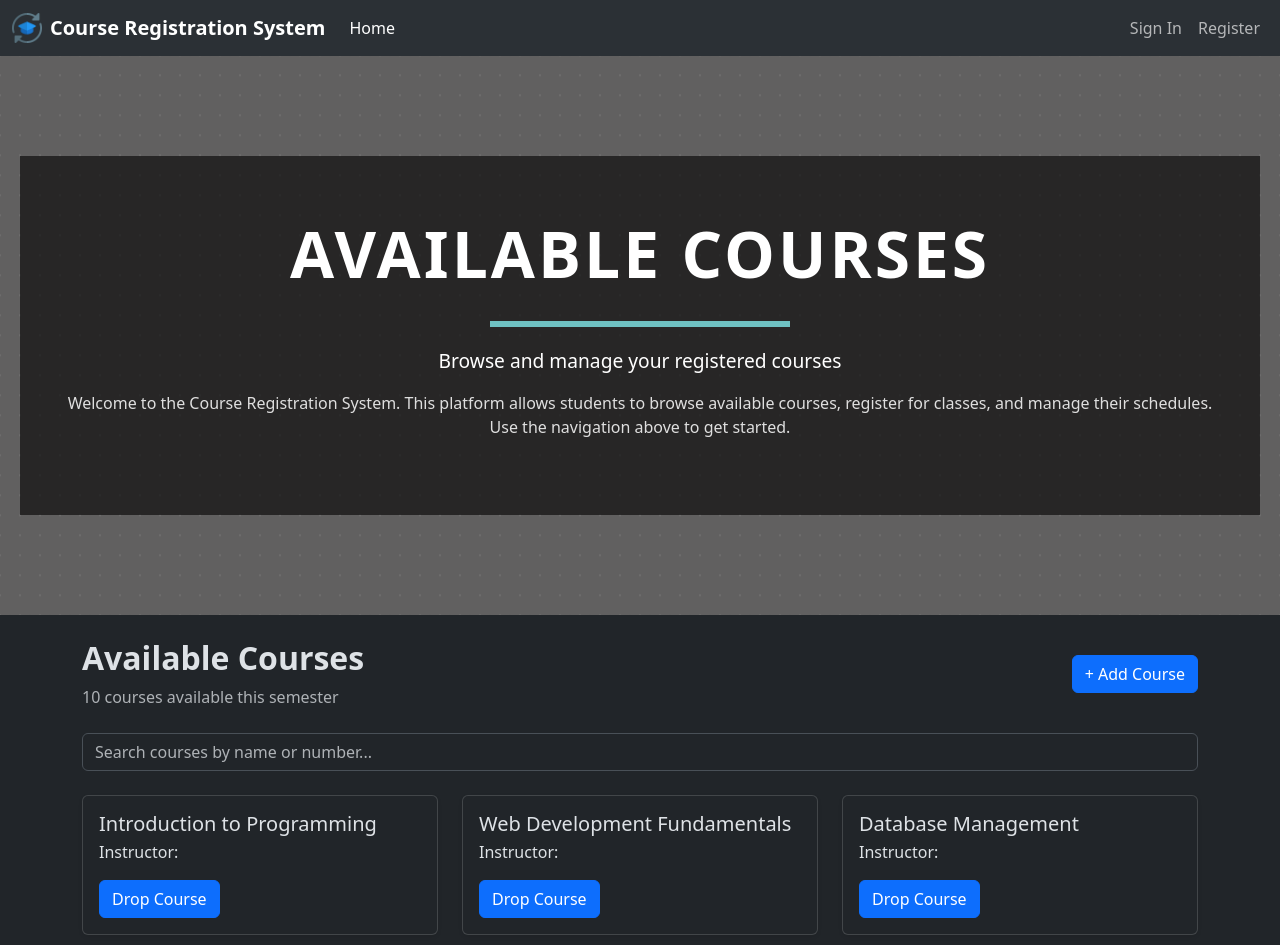
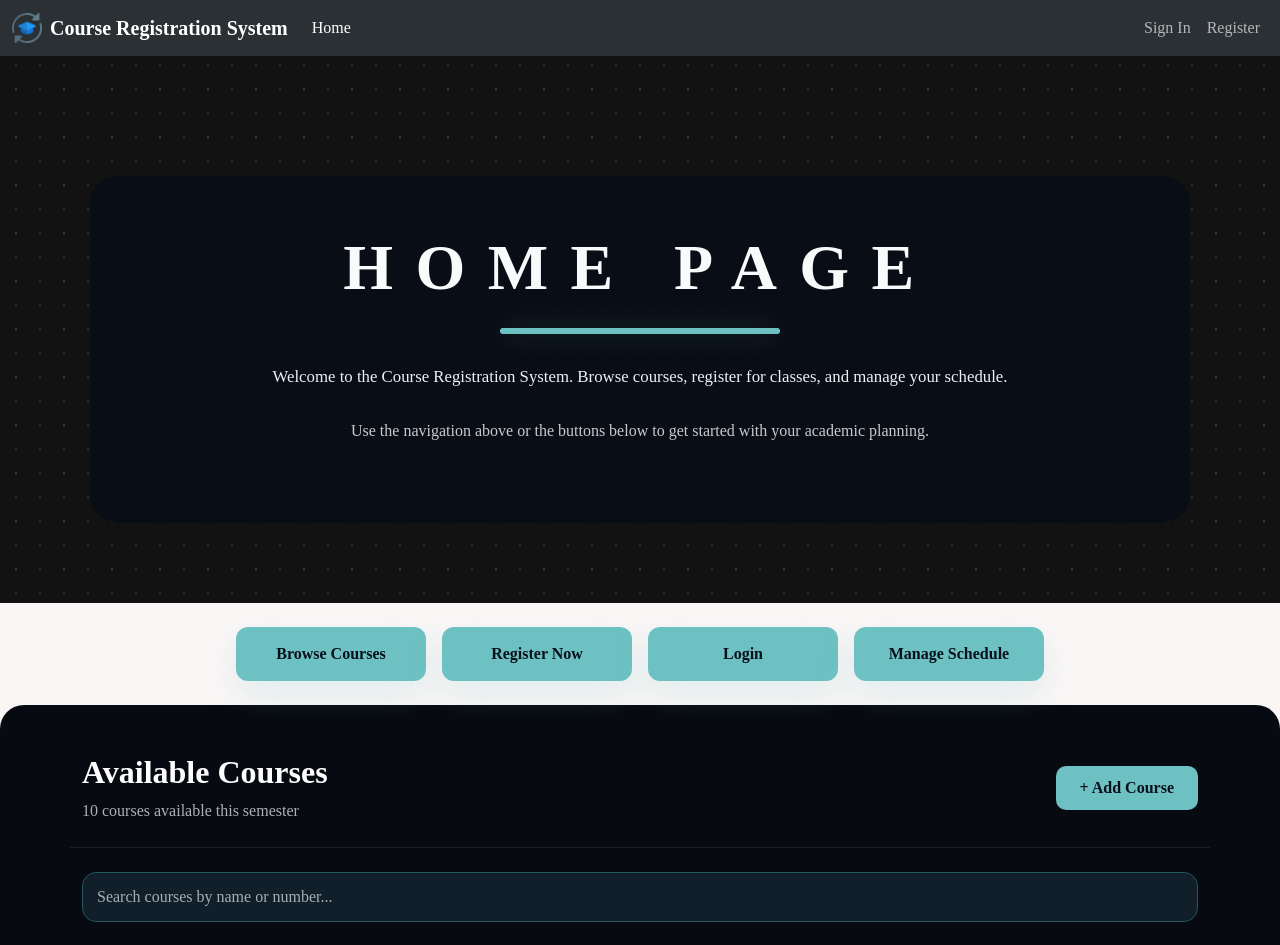
Before and after one commit to pdavis89/SDEV_255_Final_Project_Group2, a React (Vite) app in the folder client/: page /SDEV_255_Final_Project_Group2/ in a window 1280 px wide. Shown: the top 945 px of the page. Built offline with nearby package versions, Linux system fonts and the light colour scheme.

Commit message:
Fixed the design of the application by updating the CSS and modifying the components to match the new design specifications. This includes changes to the layout, colors, and typography to enhance the user experience and make the application more visually appealing.

```diff
--- a/client/src/App.css
+++ b/client/src/App.css
@@ -38,56 +38,81 @@
 
 
 .hero-container {
-
-  background-color: #616060;
-  background-image: radial-gradient(rgba(255, 255, 255, 0.08) 1px, transparent 1px);
-
-  background-size: 20px 20px;
+  background-color: #121212;
+  background-image:
+    radial-gradient(circle, rgba(255,255,255,0.12) 1px, transparent 1px),
+    radial-gradient(circle, rgba(255,255,255,0.06) 1px, transparent 1px);
+  background-size: 24px 24px, 48px 48px;
   background-position: center;
-  padding: 100px 20px;
-  color: white;
+  padding: 120px 20px 80px;
+  color: #f8fafc;
   text-align: center;
   position: relative;
 }
 
 .hero-overlay {
-  background-color: rgba(0, 0, 0, 0.6);
-  padding: 60px 20px;
+  background: rgba(8, 12, 22, 0.86);
+  padding: 60px 30px;
   text-align: center;
-
+  border-radius: 28px;
+  margin: 0 auto;
   display: flex;
   flex-direction: column;
   align-items: center;
+  max-width: 1100px;
 }
 
 .hero-title {
-  font-size: 4rem;
-  font-weight: 700;
-  letter-spacing: 3px;
+  font-size: clamp(3rem, 5vw, 5rem);
+  font-weight: 800;
+  letter-spacing: 0.35em;
   text-transform: uppercase;
+  margin: 0;
+  line-height: 1;
 }
 
-
-
 .hero-divider {
-  width: 300px;
+  width: 280px;
   height: 6px;
   background-color: #6ec1c2;
-  margin: 20px auto;
+  margin: 28px auto;
+  border-radius: 999px;
+  box-shadow: 0 0 30px rgba(110, 193, 194, 0.28);
 }
 
 .hero-subtitle {
-  font-size: 1.2rem;
-  max-width: 800px;
+  font-size: 1.05rem;
+  max-width: 780px;
   margin: 0 auto;
+  color: #edf2f7;
+  line-height: 1.8;
 }
 
 .hero-subtext {
-  margin-top: 15px;
+  margin-top: 24px;
   font-size: 1rem;
-  opacity: 0.85;
+  max-width: 760px;
+  color: rgba(255,255,255,0.78);
+  line-height: 1.9;
 }
 
+.home-cta-row .btn {
+  min-width: 190px;
+  padding: 0.95rem 1.5rem;
+  border-radius: 12px;
+  font-size: 1rem;
+}
+
+.home-cta-row .btn-teal {
+  color: #08101c;
+  box-shadow: 0 14px 35px rgba(110, 193, 194, 0.18);
+}
+
+.home-cta-row .btn-teal:hover,
+.home-cta-row .btn-teal:focus {
+  background-color: #4a9c9b;
+  color: #fff;
+}
 
 body {
   background-color: #faf6f6;
@@ -129,6 +154,74 @@ body {
   box-shadow: 0 4px 20px rgba(0, 0, 0, 0.5);
 }
 
+.course-form-page {
+  min-height: calc(100vh - 80px);
+  background: linear-gradient(180deg, #faf6f6 0%, #f2eeeb 100%);
+}
+
+.course-form-page .form-card {
+  background: #ffffff;
+  border: 1px solid rgba(15, 23, 42, 0.08);
+  border-radius: 24px;
+  box-shadow: 0 24px 80px rgba(15, 23, 42, 0.08);
+  padding: 32px;
+}
+
+.course-form-page h1 {
+  font-size: 2.5rem;
+  letter-spacing: 0.03em;
+}
+
+.course-form-page .form-label {
+  font-weight: 600;
+  color: #343a40;
+}
+
+.course-form-page .form-control {
+  background-color: #f7f6f5;
+  border: 1px solid #d9d9db;
+  border-radius: 14px;
+  color: #131a2a;
+  padding: 14px 16px;
+}
+
+.course-form-page .form-control:focus {
+  border-color: #6ec1c2;
+  box-shadow: 0 0 0 0.2rem rgba(110, 193, 194, 0.18);
+}
+
+.course-form-page .form-control::placeholder {
+  color: #8b95a1;
+}
+
+.course-form-page .btn-primary {
+  background-color: #6ec1c2;
+  border-color: #6ec1c2;
+  color: #111;
+}
+
+.course-form-page .btn-primary:hover,
+.course-form-page .btn-primary:focus {
+  background-color: #58a9aa;
+  border-color: #58a9aa;
+}
+
+.course-form-page .btn-outline-secondary {
+  border-color: #d2d7df;
+  color: #4f5667;
+  background-color: #ffffff;
+}
+
+.course-form-page .btn-outline-secondary:hover,
+.course-form-page .btn-outline-secondary:focus {
+  background-color: #f4f5f7;
+  color: #111;
+}
+
+.course-form-page .alert {
+  border-radius: 14px;
+}
+
 /* Title inside card */
 .CourseCard h5 {
   font-weight: 600;
@@ -152,35 +245,92 @@ body {
 
 
 .course-search {
-  background-color: #1e1e1e;
-  border: 1px solid #333;
-  color: white;
-  padding: 10px;
-  border-radius: 6px;
+  background-color: #111f2b;
+  border: 1px solid #25585f;
+  color: #f8fafc;
+  padding: 12px 14px;
+  border-radius: 14px;
   width: 100%;
 }
 
 .course-search::placeholder {
-  color: #aaa;
+  color: rgba(248, 250, 252, 0.65);
 }
 
-.btn-primary {
-  background-color: #60b5b5
+.home-content {
+  background-color: #070a10;
+  padding-top: 1rem;
+  padding-bottom: 2rem;
+  margin: 0 0 2rem;
+  border-radius: 24px;
+}
+
+.home-header-section {
+  border-bottom: 1px solid rgba(255, 255, 255, 0.08);
+  padding-bottom: 1.5rem;
+}
+
+.home-header-section .text-white-60 {
+  color: rgba(255, 255, 255, 0.68);
+}
+
+.home-content .text-muted {
+  color: rgba(255, 255, 255, 0.62) !important;
+}
+
+.text-white-70 {
+  color: rgba(255, 255, 255, 0.72) !important;
+}
+
+.course-card-theme {
+  background-color: #0f151d;
+  border: 1px solid rgba(255, 255, 255, 0.08);
+  border-radius: 18px;
+}
+
+.course-card-theme .card-body {
+  padding: 1.5rem;
+}
+
+.course-card-theme .card-title,
+.course-card-theme .card-subtitle,
+.course-card-theme .card-text {
+  color: rgba(255, 255, 255, 0.92);
+}
+
+.course-card-theme .card-subtitle,
+.course-card-theme .card-text {
+  color: rgba(255, 255, 255, 0.72);
+}
+
+.btn-drop {
+  background-color: #6ec1c2;
+  color: #08101c;
+  border: none;
+  font-weight: 600;
+  padding: 10px 18px;
+  border-radius: 10px;
+}
+
+.btn-drop:hover {
+  background-color: #58a9aa;
 }
 
 .btn-teal {
   background-color: #6ec1c2;
-  color: black;
+  color: #08101c;
   border: none;
   font-weight: 600;
-  padding: 8px 16px;
-  border-radius: 6px;
+  padding: 10px 18px;
+  border-radius: 10px;
 }
 
-.btn-teal:hover {
+.btn-teal:hover,
+.btn-teal:focus {
   background-color: #58a9aa;
-  color: black;
+  color: #08101c;
 }
+
 .login-page {
   background-color: #63a9a9;
   min-height: 100vh;
--- a/client/src/components/CourseCard.jsx
+++ b/client/src/components/CourseCard.jsx
@@ -2,23 +2,22 @@ import { Card, Button } from 'react-bootstrap';
 
 function CourseCard({ course, onDrop }) {
   return (
-    <Card className="mb-3 shadow-sm">
+    <Card className="mb-3 shadow-sm course-card-theme">
       <Card.Body>
-        <Card.Title>{course.name}</Card.Title>
-        <Card.Subtitle className="mb-2 text-muted">
+        <Card.Title className="text-white">{course.name}</Card.Title>
+        <Card.Subtitle className="mb-2 text-muted text-white-60">
           {course.code}
         </Card.Subtitle>
-        <Card.Text>
+        <Card.Text className="text-white-70">
           Instructor: {course.instructor}
         </Card.Text>
 
         <Button
-  className="btn-drop"
-  onClick={() => onDrop && onDrop(course.id)}
->
-  Drop Course
-</Button>
-
+          className="btn-drop"
+          onClick={() => onDrop && onDrop(course.id)}
+        >
+          Drop Course
+        </Button>
       </Card.Body>
     </Card>
   );
--- a/client/src/components/Hero.jsx
+++ b/client/src/components/Hero.jsx
@@ -1,22 +1,15 @@
-export default function Hero({ title, subtitle }) {
+export default function Hero({ title, subtitle, subtext }) {
   return (
     <div className="hero-container">
       <div className="hero-overlay">
-
-
         <h1 className="hero-title">{title}</h1>
-
-
         <div className="hero-divider"></div>
-
         <p className="hero-subtitle">{subtitle}</p>
-
         <p className="hero-subtext">
-          Welcome to the Course Registration System. This platform allows students to browse available courses, register for classes, and manage their schedules.
-          <br />
-          Use the navigation above to get started.
+          {subtext ?? (
+            <>Welcome to the Course Registration System. This platform allows students to browse available courses, register for classes, and manage your schedules.</>
+          )}
         </p>
-
       </div>
     </div>
   );
--- a/client/src/components/SearchBar.jsx
+++ b/client/src/components/SearchBar.jsx
@@ -3,7 +3,7 @@ export default function SearchBar({ value, onChange }) {
     <div className="mb-4">
       <input
         type="search"
-        className="form-control"
+        className="form-control course-search"
         placeholder="Search courses by name or number..."
         value={value}
         onChange={e => onChange(e.target.value)}
--- a/client/src/main.jsx
+++ b/client/src/main.jsx
@@ -1,8 +1,8 @@
 import { StrictMode } from 'react'
 import { createRoot } from 'react-dom/client'
+import 'bootstrap/dist/css/bootstrap.min.css'
 import './index.css'
 import './App.css'
-import 'bootstrap/dist/css/bootstrap.min.css'
 import App from './App.jsx'
 
 createRoot(document.getElementById('root')).render(
--- a/client/src/pages/EditCoursePage.jsx
+++ b/client/src/pages/EditCoursePage.jsx
@@ -1,6 +1,7 @@
 import { useParams, useNavigate, Link } from 'react-router-dom';
 import { useCourses } from '../context/CoursesContext';
 import CourseForm from '../components/CourseForm';
+import Hero from '../components/Hero';
 
 export default function EditCoursePage() {
   const { id } = useParams();
@@ -29,9 +30,16 @@ export default function EditCoursePage() {
   }
 
   return (
-    <div className="container py-5">
+    <>
+      <Hero
+        title="Edit Course"
+        subtitle="Update the course details to keep your catalog accurate and complete."
+      />
+      <div className="course-form-page py-5">
+        <div className="container">
           <div className="row justify-content-center">
             <div className="col-lg-8">
+              <div className="form-card">
                 <h1 className="mb-1">Edit Course</h1>
                 <p className="text-muted mb-4">Update the course details below.</p>
 
@@ -44,5 +52,8 @@ export default function EditCoursePage() {
               </div>
             </div>
           </div>
+        </div>
+      </div>
+    </>
   );
 }
--- a/client/src/pages/HomePage.jsx
+++ b/client/src/pages/HomePage.jsx
@@ -23,32 +23,38 @@ export default function Courses() {
     <>
       {/* HERO (NEW DESIGN) */}
       <Hero
-        title="AVAILABLE COURSES"
-        subtitle="Browse and manage your registered courses"
+        title="HOME PAGE"
+        subtitle="Welcome to the Course Registration System. Browse courses, register for classes, and manage your schedule."
+        subtext="Use the navigation above or the buttons below to get started with your academic planning."
       />
 
-      {/* HEADER */}
-      <Container className="my-4">
+      <div className="home-cta-row container my-4 d-flex flex-wrap gap-3 justify-content-center">
+        <Link to="/courses" className="btn btn-teal btn-lg">Browse Courses</Link>
+        <Link to="/register" className="btn btn-teal btn-lg">Register Now</Link>
+        <Link to="/login" className="btn btn-teal btn-lg">Login</Link>
+        <Link to="/schedule" className="btn btn-teal btn-lg">Manage Schedule</Link>
+      </div>
+
+      <div className="home-content py-4">
+        <Container className="my-4 home-header-section">
           <div className="d-flex justify-content-between align-items-center flex-wrap gap-2">
             <div>
-            <h2 className="fw-bold">Available Courses</h2>
-            <p className="text-muted mb-0">
+              <h2 className="fw-bold text-white">Available Courses</h2>
+              <p className="text-white-60 mb-0">
                 {courses.length} course{courses.length !== 1 ? 's' : ''} available this semester
               </p>
             </div>
 
             <Link to="/courses/new">
-            <Button className="add-course-btn">+ Add Course</Button>
+              <Button className="btn btn-teal px-4">+ Add Course</Button>
             </Link>
           </div>
         </Container>
 
-      {/* SEARCH */}
-      <Container>
+        <Container className="my-4">
           <SearchBar value={search} onChange={setSearch} />
         </Container>
 
-      {/* COURSE CONTENT */}
         {filtered.length === 0 ? (
         <div className="text-center py-5">
           {courses.length === 0 ? (
@@ -84,6 +90,7 @@ export default function Courses() {
           </Row>
         </Container>
       )}
+      </div>
     </>
   );
 }
--- a/client/src/pages/NewCoursePage.jsx
+++ b/client/src/pages/NewCoursePage.jsx
@@ -1,6 +1,7 @@
 import { useNavigate } from 'react-router-dom';
 import { useCourses } from '../context/CoursesContext';
 import CourseForm from '../components/CourseForm';
+import Hero from '../components/Hero';
 
 export default function NewCoursePage() {
   const { addCourse } = useCourses();
@@ -13,9 +14,16 @@ export default function NewCoursePage() {
   }
 
   return (
-    <div className="container py-5">
+    <>
+      <Hero
+        title="Add New Course"
+        subtitle="Complete the fields below to add a new course to the catalog."
+      />
+      <div className="course-form-page py-5">
+        <div className="container">
           <div className="row justify-content-center">
             <div className="col-lg-8">
+              <div className="form-card">
                 <h1 className="mb-1">Add New Course</h1>
                 <p className="text-muted mb-4">Fill in the course details below.</p>
 
@@ -27,5 +35,8 @@ export default function NewCoursePage() {
               </div>
             </div>
           </div>
+        </div>
+      </div>
+    </>
   );
 }
```
Lines whose indentation alone changed are shown as unchanged.
